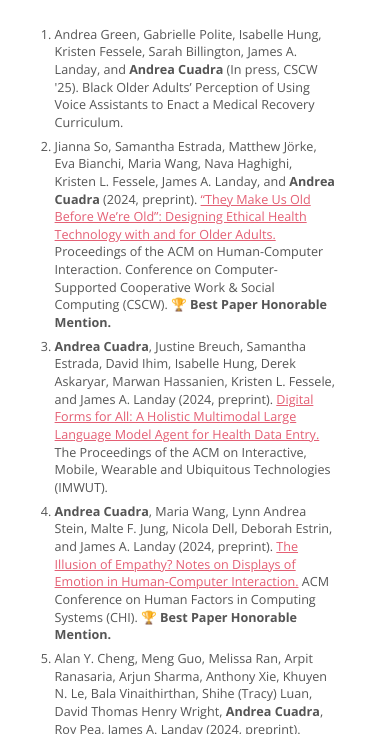
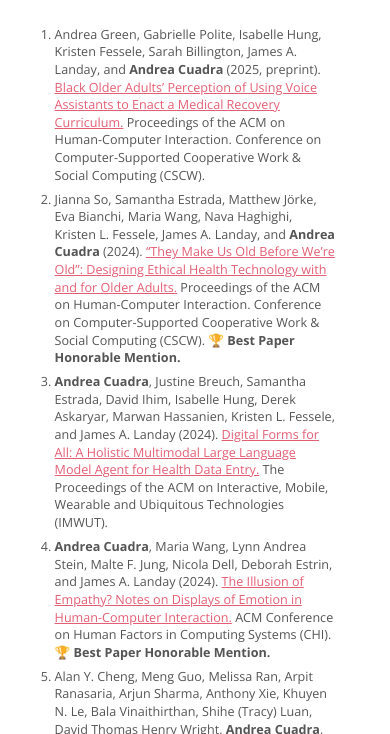
Before and after one commit to apcuad/apcuad.github.io, a plain HTML site: page publications.html in a window 390 px wide. Shown: the part 110-844 px from the top of the page. Drawn offline with nearby package versions, Linux system fonts and the light colour scheme.

Commit message:
Add files via upload

```diff
--- a/publications.html
+++ b/publications.html
@@ -30,16 +30,16 @@
 				</div>
 				<div class="main-text">
 					<ol class="left-align">
-						<li> Andrea Green, Gabrielle Polite, Isabelle Hung, Kristen Fessele, Sarah Billington, James A. Landay, and <strong>Andrea Cuadra</strong> (In press, CSCW '25). Black Older Adults’ Perception of Using Voice Assistants to Enact a Medical Recovery Curriculum.</li>
+						<li> Andrea Green, Gabrielle Polite, Isabelle Hung, Kristen Fessele, Sarah Billington, James A. Landay, and <strong>Andrea Cuadra</strong> (2025, preprint). <a href="./files/Green_CSCW_2025.pdf">Black Older Adults’ Perception of Using Voice Assistants to Enact a Medical Recovery Curriculum.</a> Proceedings of the ACM on Human-Computer Interaction. Conference on Computer-Supported Cooperative Work & Social Computing (CSCW).</li>
 
-						<li> Jianna So, Samantha Estrada, Matthew Jörke, Eva Bianchi, Maria Wang, Nava Haghighi, Kristen L. Fessele, James A. Landay, and <strong>Andrea Cuadra</strong> (2024, preprint). <a href="./files/So_CSCW_2024.pdf"> “They Make Us Old Before We’re Old”: Designing Ethical Health Technology with and for Older Adults.</a> Proceedings of the ACM on Human-Computer Interaction. Conference on Computer-Supported Cooperative Work & Social Computing (CSCW). <strong>&#127942; Best Paper Honorable Mention.</strong></li>
+						<li> Jianna So, Samantha Estrada, Matthew Jörke, Eva Bianchi, Maria Wang, Nava Haghighi, Kristen L. Fessele, James A. Landay, and <strong>Andrea Cuadra</strong> (2024). <a href="./files/So_CSCW_2024.pdf"> “They Make Us Old Before We’re Old”: Designing Ethical Health Technology with and for Older Adults.</a> Proceedings of the ACM on Human-Computer Interaction. Conference on Computer-Supported Cooperative Work & Social Computing (CSCW). <strong>&#127942; Best Paper Honorable Mention.</strong></li>
 
-						<li><strong>Andrea Cuadra</strong>, Justine Breuch, Samantha Estrada, David Ihim, Isabelle Hung, Derek Askaryar, Marwan Hassanien, Kristen L. Fessele, and James A. Landay (2024, preprint). <a href="./files/Digital_IMWUT_2024.pdf">Digital Forms for All: A Holistic Multimodal Large Language Model Agent for Health Data Entry.</a> The Proceedings of the ACM on Interactive, Mobile, Wearable and Ubiquitous Technologies (IMWUT).</li>
+						<li><strong>Andrea Cuadra</strong>, Justine Breuch, Samantha Estrada, David Ihim, Isabelle Hung, Derek Askaryar, Marwan Hassanien, Kristen L. Fessele, and James A. Landay (2024). <a href="./files/Digital_IMWUT_2024.pdf">Digital Forms for All: A Holistic Multimodal Large Language Model Agent for Health Data Entry.</a> The Proceedings of the ACM on Interactive, Mobile, Wearable and Ubiquitous Technologies (IMWUT).</li>
 
-						<li><strong>Andrea Cuadra</strong>, Maria Wang, Lynn Andrea Stein, Malte F. Jung, Nicola Dell, Deborah Estrin, and James A. Landay (2024, preprint). <a href="./files/Illusion_CHI_2024.pdf">The Illusion of Empathy? Notes on Displays of Emotion in Human-Computer Interaction.</a> ACM Conference on Human Factors in Computing Systems (CHI). <strong>&#127942; Best Paper Honorable Mention.</strong></li>
+						<li><strong>Andrea Cuadra</strong>, Maria Wang, Lynn Andrea Stein, Malte F. Jung, Nicola Dell, Deborah Estrin, and James A. Landay (2024). <a href="./files/Illusion_CHI_2024.pdf">The Illusion of Empathy? Notes on Displays of Emotion in Human-Computer Interaction.</a> ACM Conference on Human Factors in Computing Systems (CHI). <strong>&#127942; Best Paper Honorable Mention.</strong></li>
 
 
-						<li>Alan Y. Cheng, Meng Guo, Melissa Ran, Arpit Ranasaria, Arjun Sharma, Anthony Xie, Khuyen N. Le, Bala Vinaithirthan, Shihe (Tracy) Luan, David Thomas Henry Wright, <strong>Andrea Cuadra</strong>, Roy Pea, James A. Landay (2024, preprint). <a href="./files/Scientific_CHI_2024.pdf">Scientific and Fantastical: Creating Immersive, Culturally Relevant Learning Experiences with Augmented Reality and Large Language Models.</a> ACM Conference on Human Factors in Computing Systems (CHI).</li>
+						<li>Alan Y. Cheng, Meng Guo, Melissa Ran, Arpit Ranasaria, Arjun Sharma, Anthony Xie, Khuyen N. Le, Bala Vinaithirthan, Shihe (Tracy) Luan, David Thomas Henry Wright, <strong>Andrea Cuadra</strong>, Roy Pea, James A. Landay (2024). <a href="./files/Scientific_CHI_2024.pdf">Scientific and Fantastical: Creating Immersive, Culturally Relevant Learning Experiences with Augmented Reality and Large Language Models.</a> ACM Conference on Human Factors in Computing Systems (CHI).</li>
 
 
 						<li><strong>Andrea Cuadra</strong>, Jessica Bethune, Rony Krell, Alexa Lempel, Katrin Hänsel, Armin Shahrokni, Deborah Estrin, and Nicola Dell. (2023). <a href="./files/Designing_DIS_2023.pdf"> Designing Voice-First Ambient Interfaces to Support Aging in Place.</a> Conference on Designing Interactive Systems (DIS).</li>
```
